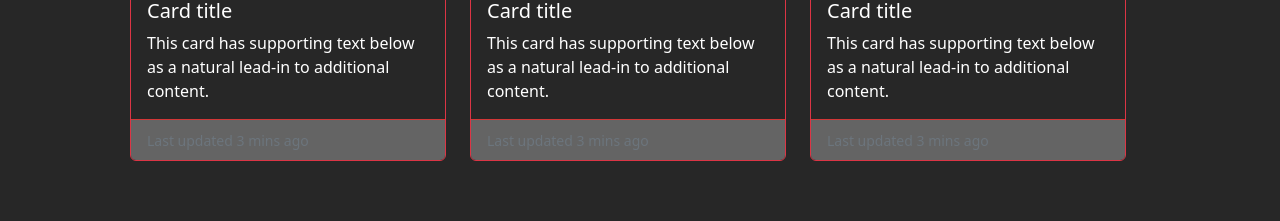
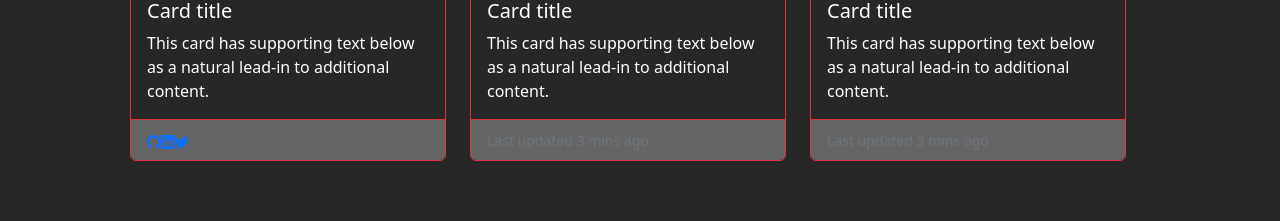
Before and after one commit to ehub-96/my-resume, a React (Vite) app: page / in a window 1280 px wide. Shown: the part 2680-2901 px from the top of the page. Built offline with nearby package versions, Linux system fonts and the light colour scheme.

Commit message:
buttons on card footer (?)

```diff
--- a/src/components/Mentorships/Mentorships.jsx
+++ b/src/components/Mentorships/Mentorships.jsx
@@ -23,7 +23,11 @@ export class Mentorships extends Component {
                     <p class="card-text">This card has supporting text below as a natural lead-in to additional content.</p>
                   </div>
                   <div class="card-footer">
-                  <small class="text-muted">Last updated 3 mins ago</small>
+                  <small>
+                  <a href="https://github.com/ehub-96" target="_blank" rel="noopener noreferrer"><Github className='icon' /></a>
+                  <a href="https://www.linkedin.com/in/erik-hub-0346001b6/" target="_blank" rel="noopener noreferrer"><Linkedin className='icon' /></a>
+                  <a href="https://twitter.com/ehub96?t=hQ_1F1a5bBjxX6k1RJCqQg&s=08" target="_blank" rel="noopener noreferrer"><Twitter className='icon' /></a>
+                  </small>
                   </div>
                 </div>
               </div>
```
